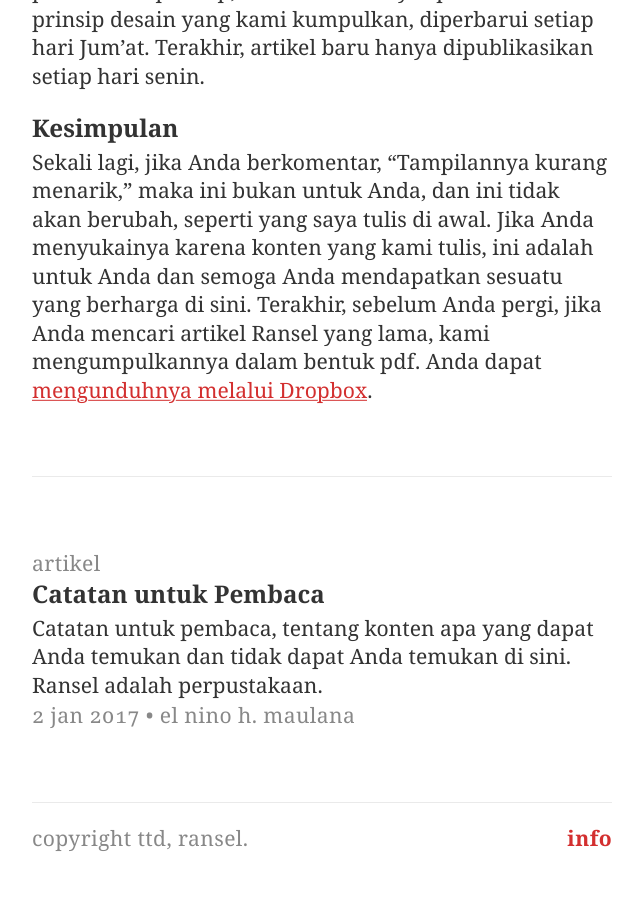
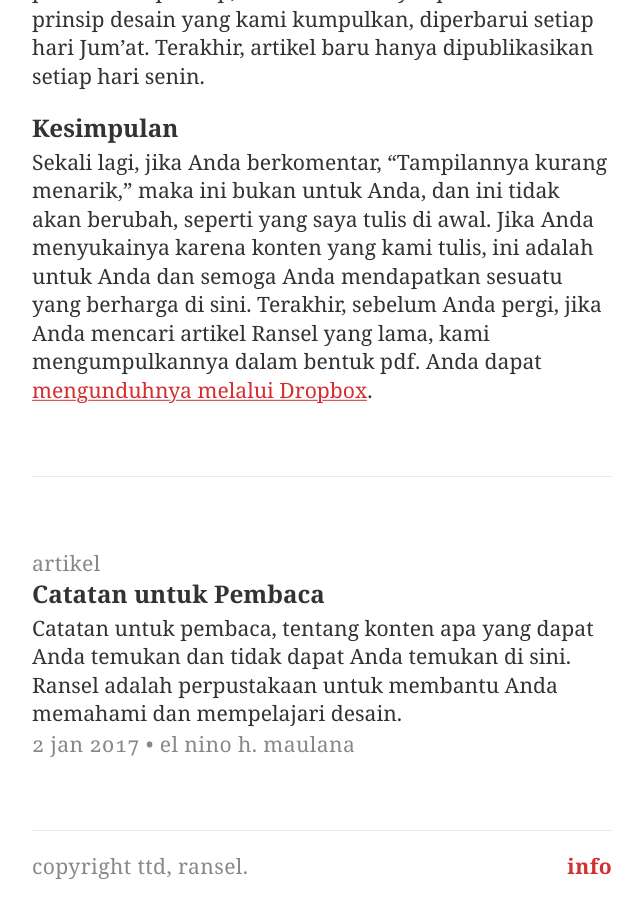
Before and after one commit to tertanda/ransel.github.io, a Jekyll site: the page built from artikel/_posts/2017-1-2-catatan-untuk-pembaca.md, in a window 1280 px wide and 900 px high, scrolled down 1822 px. Shown: the whole window, without its empty margins (318-960 px from the left). Built offline with Jekyll 4.4.1, drawn with Linux system fonts in a browser that asks for light colours; before the commit the page ends 2694 px from its top, so only the background shows below that.

Commit message:
Memperbarui / Catatan untuk Pembaca

```diff
--- a/artikel/_posts/2017-1-2-catatan-untuk-pembaca.md
+++ b/artikel/_posts/2017-1-2-catatan-untuk-pembaca.md
@@ -5,8 +5,8 @@
 permalink: artikel/:title
 title    : Catatan untuk Pembaca
 author   : El Nino H. Maulana
-intro    : Catatan untuk pembaca, tentang konten apa yang dapat Anda temukan dan tidak dapat Anda temukan di sini. Ransel adalah perpustakaan.
-meta     : Catatan untuk pembaca, tentang konten apa yang dapat Anda temukan dan tidak dapat Anda temukan di sini. Ransel adalah perpustakaan.
+intro    : Catatan untuk pembaca, tentang konten apa yang dapat Anda temukan dan tidak dapat Anda temukan di sini. Ransel adalah perpustakaan untuk membantu Anda memahami dan mempelajari desain.
+meta     : Catatan untuk pembaca, tentang konten apa yang dapat Anda temukan dan tidak dapat Anda temukan di sini. Ransel adalah perpustakaan untuk membantu Anda memahami dan mempelajari desain.
 ---
 
 # Catatan untuk Pembaca
```
